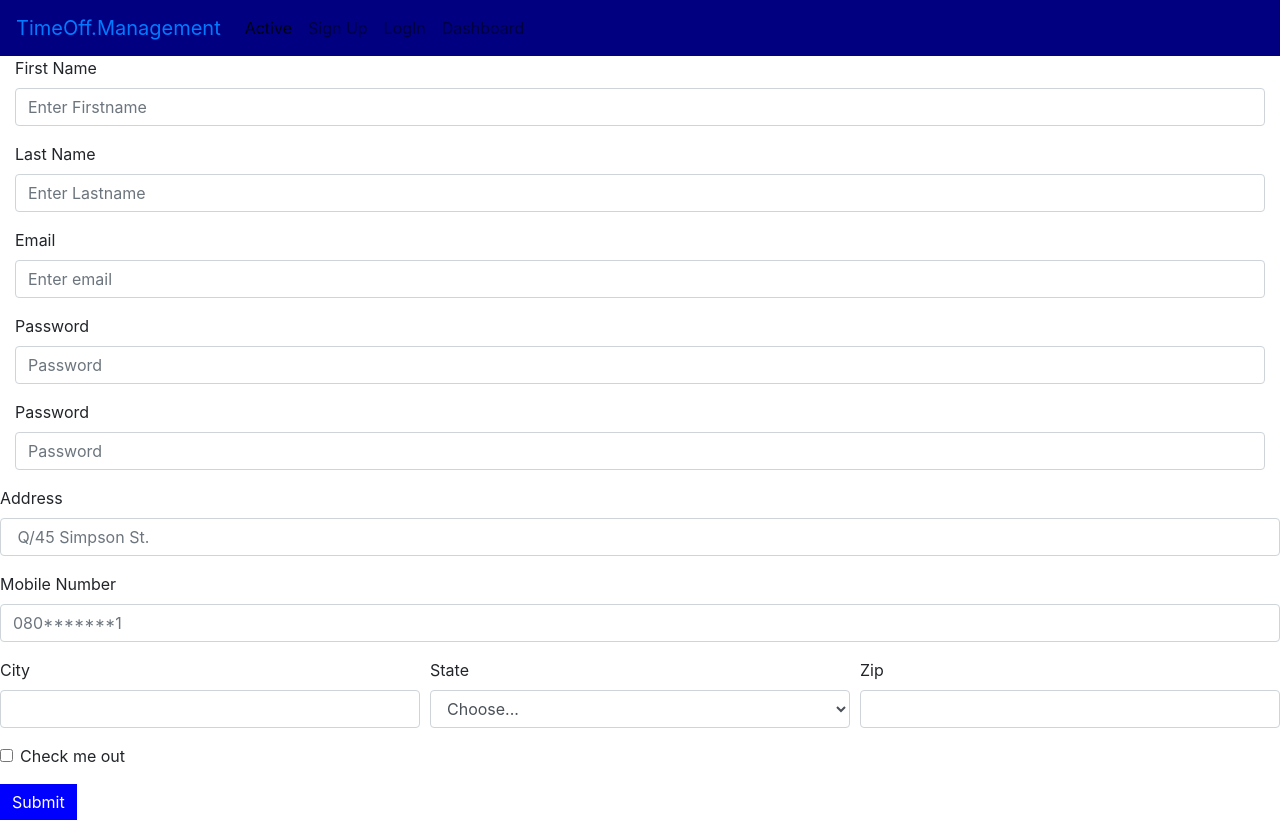
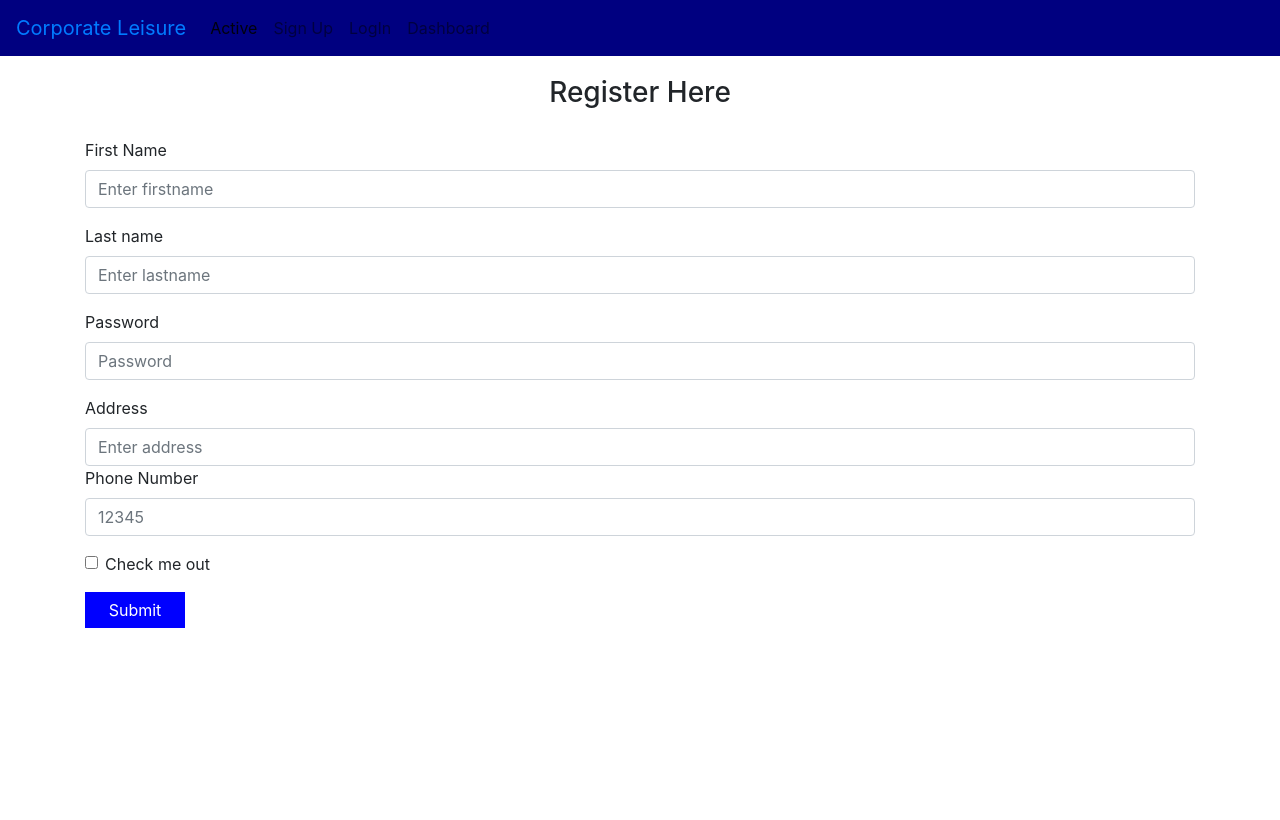
Before and after one commit to Moronke02/Bootcamp-react, a React (Create React App) app: page /signup in a window 1280 px wide. Built offline with nearby package versions, Linux system fonts and the light colour scheme.

Commit message:
Initial commit

```diff
--- a/src/components/CustomNavbar.jsx
+++ b/src/components/CustomNavbar.jsx
@@ -11,7 +11,7 @@ export default class CustomNavbar extends Component {
     return (
      <Navbar default collapseOnSelect>
          <Navbar.Brand>
-            <Link to="/">TimeOff.Management</Link>
+            <Link to="/">Corporate Leisure</Link>
          </Navbar.Brand>
          <Navbar.Toggle/>
        <Navbar.Collapse>
--- a/src/components/Home.jsx
+++ b/src/components/Home.jsx
@@ -8,8 +8,8 @@ export default class Home extends Component {
     return (
       <Container>
         <Jumbotron>
-              <h2>TimeOff.Management</h2>
-              <p>Open source,simple yet powerful absence managements software for small and medium size business.</p>
+              <h2>Corporate Leisure</h2>
+              <p>Open source,simple yet powerful time off managements software for small and medium size business.</p>
               <p>Endorsed by hundreds of software developers.</p>
               <Link to="about">
                   <Button bsStyle="primary"> Sign Up</Button>
--- a/src/components/LogIn.css
+++ b/src/components/LogIn.css
@@ -0,0 +1,22 @@
+h3{
+    text-align: center;
+    padding: 20px;
+}
+
+.label{
+    color: white;
+    font-family: 'Trebuchet MS', 'Lucida Sans Unicode', 'Lucida Grande', 'Lucida Sans', Arial, sans-serif;
+    font-size: 18px;
+    font-style: italic;
+}
+
+button{
+    width: 100px;
+    padding: 7px;
+    font-size: 16px;
+    font-weight: 600;
+    border: 5px;
+    border-radius: 15px;
+    text-align: center;
+    outline: 0;
+}
--- a/src/components/LogIn.jsx
+++ b/src/components/LogIn.jsx
@@ -1,10 +1,13 @@
 import React, { Component } from 'react'
-import { Form , Button} from 'react-bootstrap';
+import { Form ,Container, Button} from 'react-bootstrap';
+import './LogIn.css';
 
 export default class LogIn extends Component {
   render() {
     return (
-      <Form>
+      <Container className="App">
+        <Form className="form">
+        <h3>Login</h3>
       <Form.Group controlId="formBasicEmail">
         <Form.Label>Employee email</Form.Label>
         <Form.Control type="email" placeholder="Enter email" />
@@ -17,13 +20,11 @@ export default class LogIn extends Component {
         <Form.Label>Password</Form.Label>
         <Form.Control type="password" placeholder="Password" />
       </Form.Group>
-      <Form.Group controlId="formBasicChecbox">
-        <Form.Check type="checkbox" label="Check me out" />
-      </Form.Group>
       <Button variant="primary" type="submit">
         Submit
       </Button>
     </Form>
+    </Container>
     )
   }
 }
--- a/src/components/SignUp.css
+++ b/src/components/SignUp.css
@@ -0,0 +1,23 @@
+.label{
+    color: white;
+    font-family: 'Trebuchet MS', 'Lucida Sans Unicode', 'Lucida Grande', 'Lucida Sans', Arial, sans-serif;
+    font-size: 18px;
+    font-style: italic;
+}
+.control{
+    width: 230px;
+    padding: 7px;
+    border: none;
+    border-radius: 3px;
+    outline: 0;
+}
+button{
+    width: 100px;
+    padding: 7px;
+    font-size: 16px;
+    font-weight: 600;
+    border: 5px;
+    border-radius: 15px;
+    text-align: center;
+    outline: 0;
+}
--- a/src/components/SignUp.jsx
+++ b/src/components/SignUp.jsx
@@ -1,72 +1,41 @@
 import React, { Component } from 'react'
-import { Form, Col, Button } from 'react-bootstrap';
+import { Form, Container, Button } from 'react-bootstrap';
 
 export default class signup extends Component {
   render() {
     return (
-      <Form action="" method="POST">
-
-      <Form.Group as={Col} controlId="formGroupPassword">
+      <Container className="App">
+      <Form>
+      <h3>Register Here</h3>
+      <Form.Group controlId="formBasicEmail">
       <Form.Label>First Name</Form.Label>
-      <Form.Control type="name" placeholder="Enter Firstname" />
+      <Form.Control type="name" placeholder="Enter firstname" />
     </Form.Group>
-    <Form.Group as={Col} controlId="formGroupPassword">
-      <Form.Label>Last Name</Form.Label>
-      <Form.Control type="name" placeholder="Enter Lastname" />
+    <Form.Group controlId="formBasicEmail">
+      <Form.Label>Last name</Form.Label>
+      <Form.Control type="text" placeholder="Enter lastname" />
     </Form.Group>
 
-    <Form.Group as={Col} controlId="formGroupEmail">
-      <Form.Label>Email</Form.Label>
-      <Form.Control type="email" placeholder="Enter email" />
-    </Form.Group>
-
-    <Form.Group as={Col} controlId="formGroupPassword">
-      <Form.Label>Password</Form.Label>
-      <Form.Control type="password" placeholder="Password" />
-   </Form.Group>
-
-    <Form.Group as={Col} controlId="formGroupPassword">
+    <Form.Group controlId="formBasicPassword">
       <Form.Label>Password</Form.Label>
       <Form.Control type="password" placeholder="Password" />
     </Form.Group>
-     <Form.Group controlId="formGroupAddress1">
-    <Form.Label>Address</Form.Label>
-      <Form.Control placeholder=" Q/45 Simpson St." />
+    <Form.Group controlId="formBasicEmail">
+      <Form.Label>Address</Form.Label>
+      <Form.Control type="text" placeholder="Enter address" />
+      <Form.Group controlId="formBasicEmail">
+      <Form.Label>Phone Number</Form.Label>
+      <Form.Control type="number" placeholder="12345" />
     </Form.Group>
-
-    <Form.Group controlId="formGroupMobileNumber">
-       <Form.Label>Mobile Number</Form.Label>
-    <Form.Control placeholder="080*******1" />
-  </Form.Group>
-
-  <Form.Row>
-    <Form.Group as={Col} controlId="formGroupCity">
-      <Form.Label>City</Form.Label>
-      <Form.Control />
     </Form.Group>
-
-    <Form.Group as={Col} controlId="formGridState">
-      <Form.Label>State</Form.Label>
-      <Form.Control as="select">
-        <option>Choose...</option>
-        <option>...</option>
-      </Form.Control>
+    <Form.Group controlId="formBasicChecbox">
+      <Form.Check type="checkbox" label="Check me out" />
     </Form.Group>
-
-    <Form.Group as={Col} controlId="formGridZip">
-      <Form.Label>Zip</Form.Label>
-      <Form.Control />
-    </Form.Group>
-  </Form.Row>
-
-  <Form.Group id="formGridCheckbox">
-    <Form.Check type="checkbox" label="Check me out" />
-  </Form.Group>
-
-  <Button variant="primary" type="submit">
-    Submit
-  </Button>
-</Form>
+    <Button variant="primary" type="submit">
+      Submit
+    </Button>
+  </Form>
+  </Container>
     )
   }
 }
```
